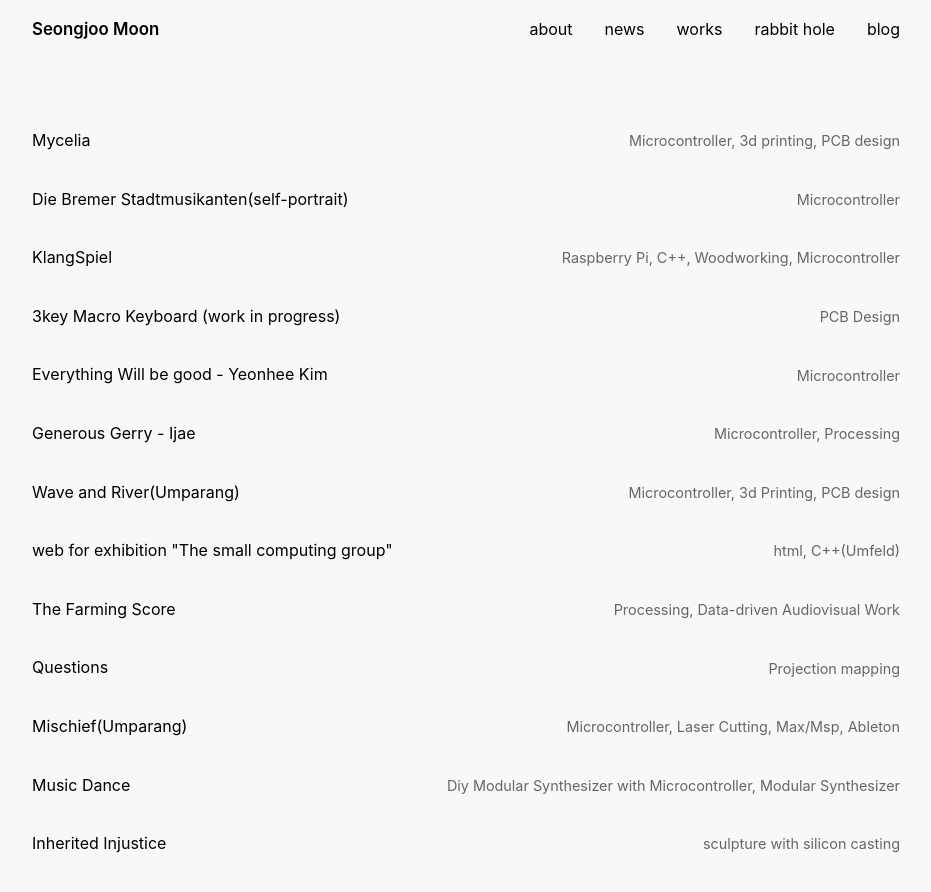
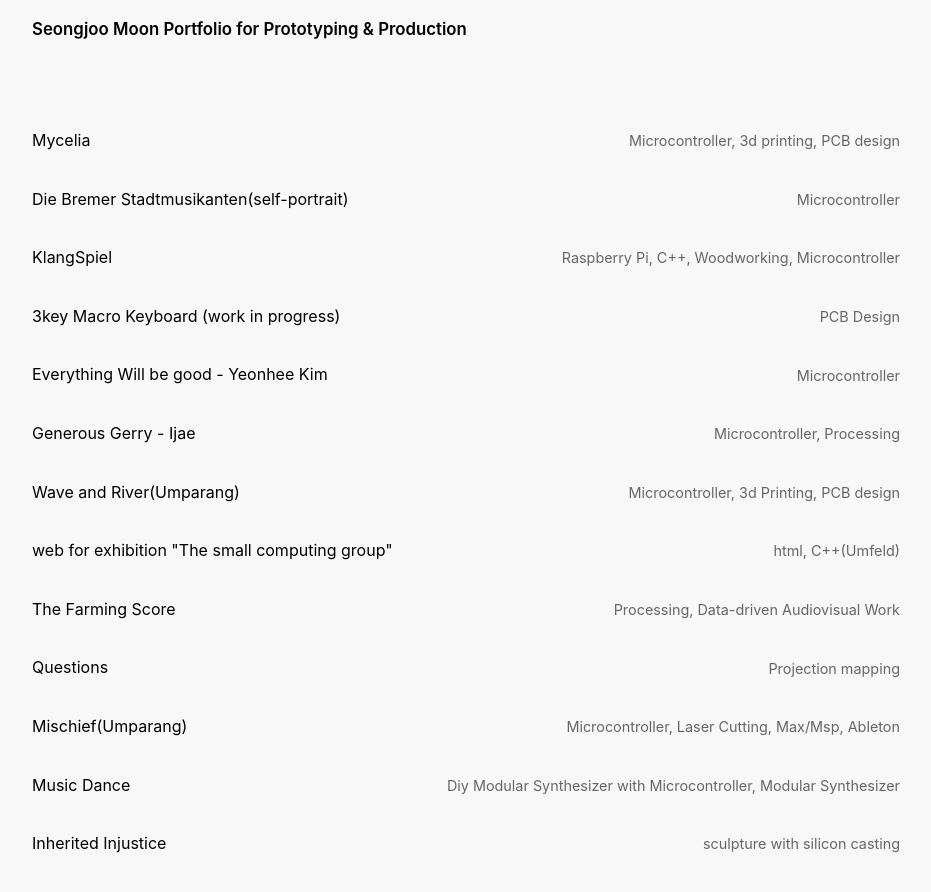
Before and after one commit to Yellow-Moonlight/Portfolio, a plain HTML site: page pages/technical_works.html in a window 1280 px wide. Shown: the whole page, without its empty margins (174-1105 px from the left). Drawn offline with Linux system fonts and the light colour scheme.

Commit message:
update href

```diff
--- a/pages/technical_works.html
+++ b/pages/technical_works.html
@@ -5,7 +5,7 @@
     <meta name="viewport" content="width=device-width, initial-scale=1.0" />
     <title>Seongjoo Moon</title>
     <link rel="stylesheet" href="../css/style.css" />
-    <script src="../js/component.js" defer></script>
+    <script src="../js/technical_component.js" defer></script>
   </head>
 
   <body>
```
